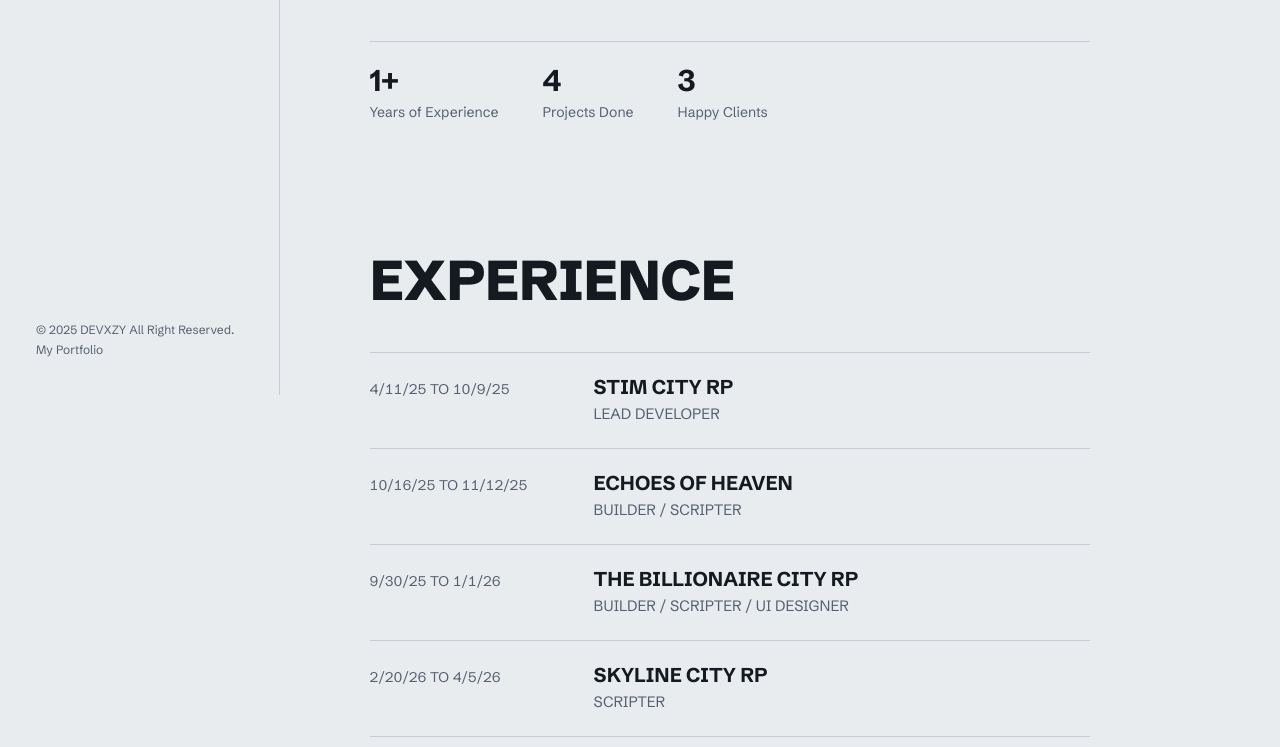
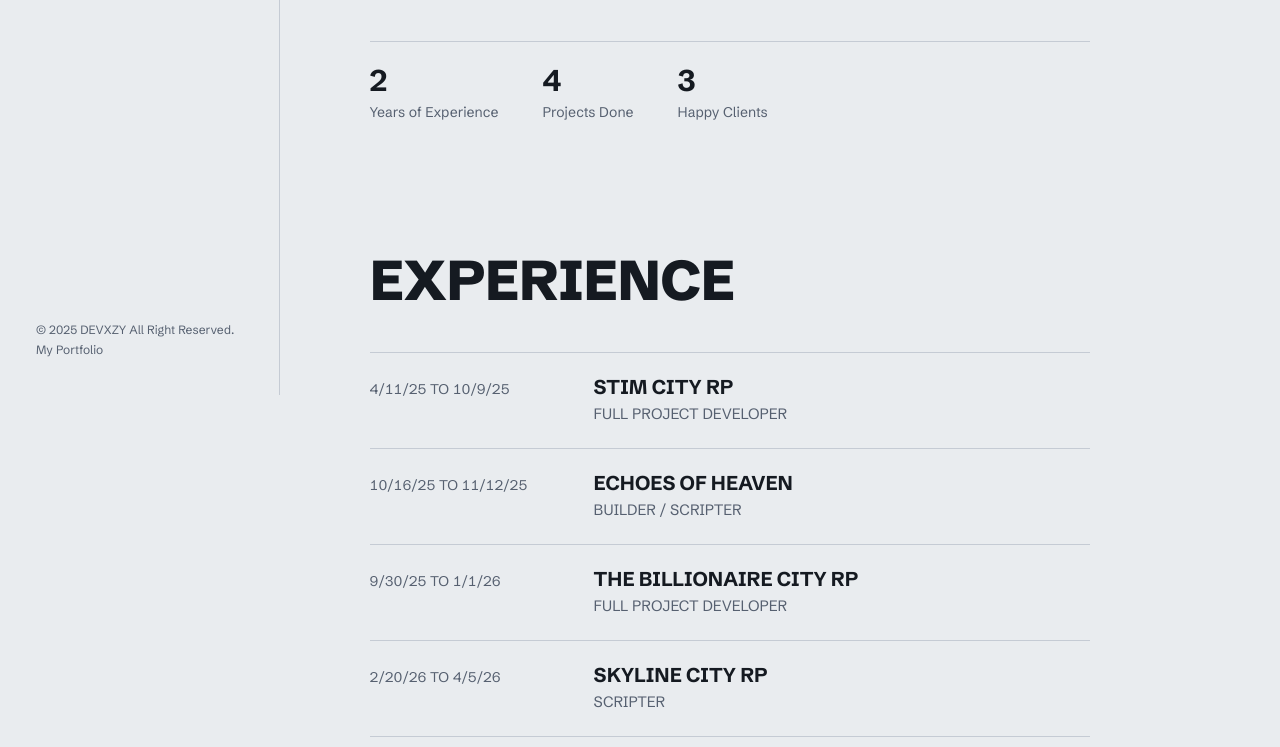
Before and after one commit to Xitzgiz/myportfolio, a plain HTML site: page index.html in a window 1280 px wide. Shown: the part 405-1152 px from the top of the page. Drawn offline with Linux system fonts and the light colour scheme; no server answers.

Commit message:
Update index.html

```diff
--- a/index.html
+++ b/index.html
@@ -169,7 +169,7 @@ h2 {
         <img class="portrait" src="assets/photo.jpg" alt="DEVXZY" onerror="this.remove()">
       </div>
       <div class="stats">
-        <div><span class="stat-num">1+</span><span class="stat-label">Years of Experience</span></div>
+        <div><span class="stat-num">2</span><span class="stat-label">Years of Experience</span></div>
         <div><span class="stat-num">4</span><span class="stat-label">Projects Done</span></div>
         <div><span class="stat-num">3</span><span class="stat-label">Happy Clients</span></div>
       </div>
@@ -179,7 +179,7 @@ h2 {
       <h2>EXPERIENCE</h2>
       <div class="job">
         <div class="job-when">4/11/25 TO 10/9/25</div>
-        <div><div class="job-co">STIM CITY RP</div><div class="job-role">LEAD DEVELOPER</div></div>
+        <div><div class="job-co">STIM CITY RP</div><div class="job-role">FULL PROJECT DEVELOPER</div></div>
       </div>
       <div class="job">
         <div class="job-when">10/16/25 TO 11/12/25</div>
@@ -187,7 +187,7 @@ h2 {
       </div>
       <div class="job">
         <div class="job-when">9/30/25 TO 1/1/26</div>
-        <div><div class="job-co">THE BILLIONAIRE CITY RP</div><div class="job-role">BUILDER / SCRIPTER / UI DESIGNER</div></div>
+        <div><div class="job-co">THE BILLIONAIRE CITY RP</div><div class="job-role">FULL PROJECT DEVELOPER</div></div>
       </div>
       <div class="job">
         <div class="job-when">2/20/26 TO 4/5/26</div>
```
